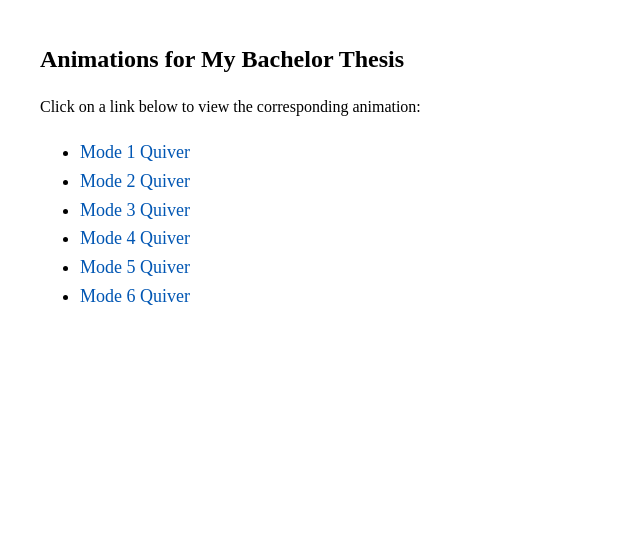
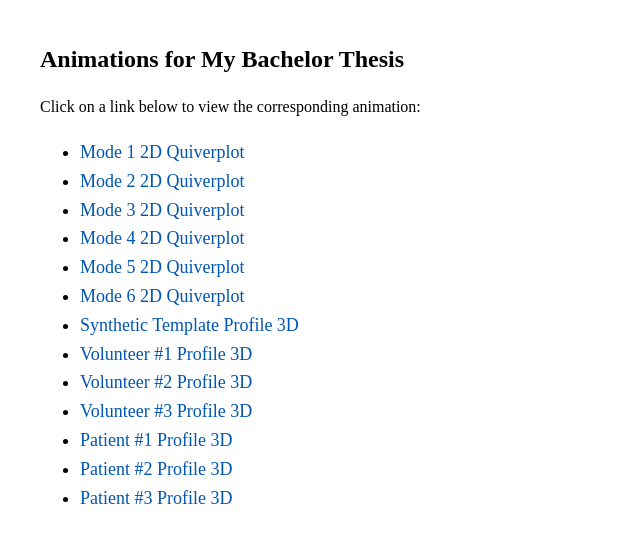
Before and after one commit to katharina562/BA_Results_Animation, a plain HTML site: page index.html in a window 1280 px wide. Shown: the whole page, without its empty margins (0-640 px from the left). Drawn offline with Linux system fonts and the light colour scheme.

Commit message:
Update links for 2D and 3D Quiverplots

```diff
--- a/index.html
+++ b/index.html
@@ -15,12 +15,19 @@
   <h1>Animations for My Bachelor Thesis</h1>
   <p>Click on a link below to view the corresponding animation:</p>
   <ul>
-    <li><a href="mode1_quiver.html">Mode 1 Quiver</a></li>
-    <li><a href="mode2_quiver.html">Mode 2 Quiver</a></li>
-    <li><a href="mode3_quiver.html">Mode 3 Quiver</a></li>
-    <li><a href="mode4_quiver.html">Mode 4 Quiver</a></li>
-    <li><a href="mode5_quiver.html">Mode 5 Quiver</a></li>
-    <li><a href="mode6_quiver.html">Mode 6 Quiver</a></li>
+    <li><a href="mode1_quiver.html">Mode 1 2D Quiverplot</a></li>
+    <li><a href="mode2_quiver.html">Mode 2 2D Quiverplot</a></li>
+    <li><a href="mode3_quiver.html">Mode 3 2D Quiverplot</a></li>
+    <li><a href="mode4_quiver.html">Mode 4 2D Quiverplot</a></li>
+    <li><a href="mode5_quiver.html">Mode 5 2D Quiverplot</a></li>
+    <li><a href="mode6_quiver.html">Mode 6 2D Quiverplot</a></li>
+    <li><a href="synthetic_template_3D">Synthetic Template Profile 3D</a></li>
+    <li><a href="volunteer1synthetic_3D">Volunteer #1 Profile 3D</a></li>
+    <li><a href="volunteer2synthetic_3D">Volunteer #2 Profile 3D</a></li>
+    <li><a href="volunteer3synthetic_3D">Volunteer #3 Profile 3D</a></li>
+    <li><a href="patient1synthetic_3D">Patient #1 Profile 3D</a></li>
+    <li><a href="patient2synthetic_3D">Patient #2 Profile 3D</a></li>
+    <li><a href="patient3synthetic_3D">Patient #3 Profile 3D</a></li>
   </ul>
 </body>
 </html>
```
